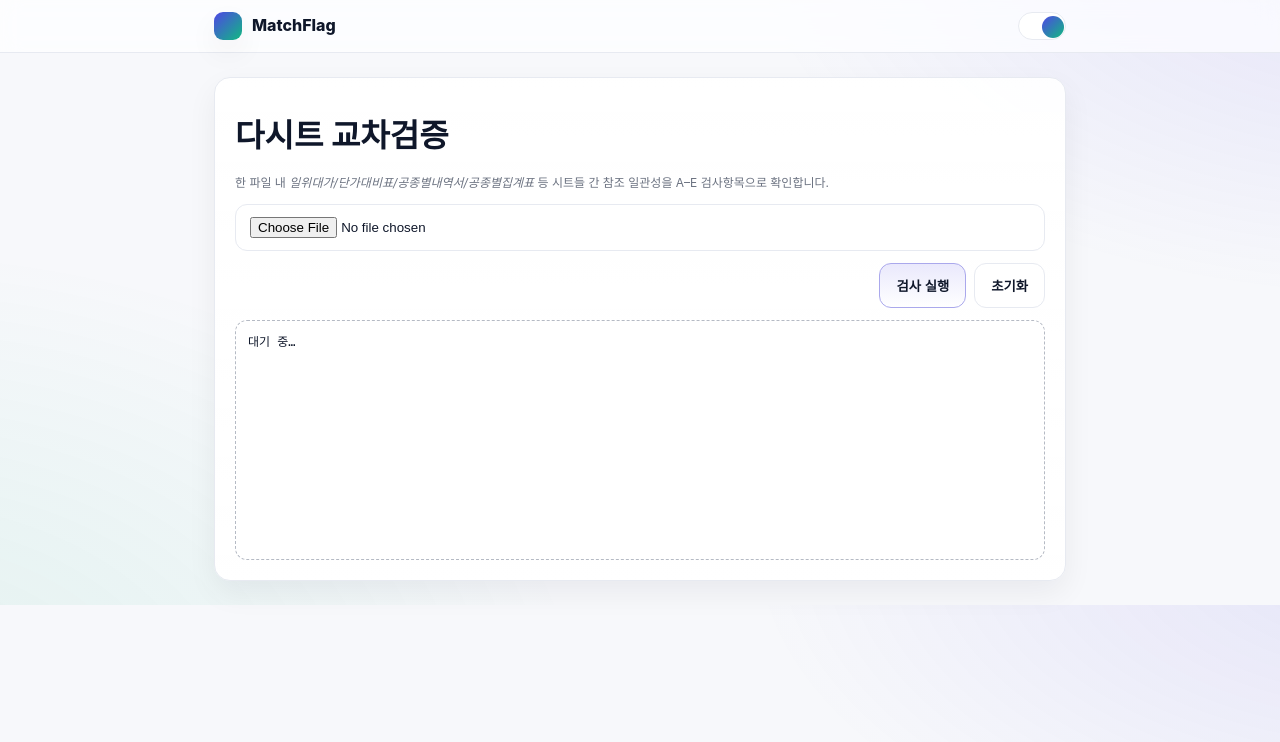
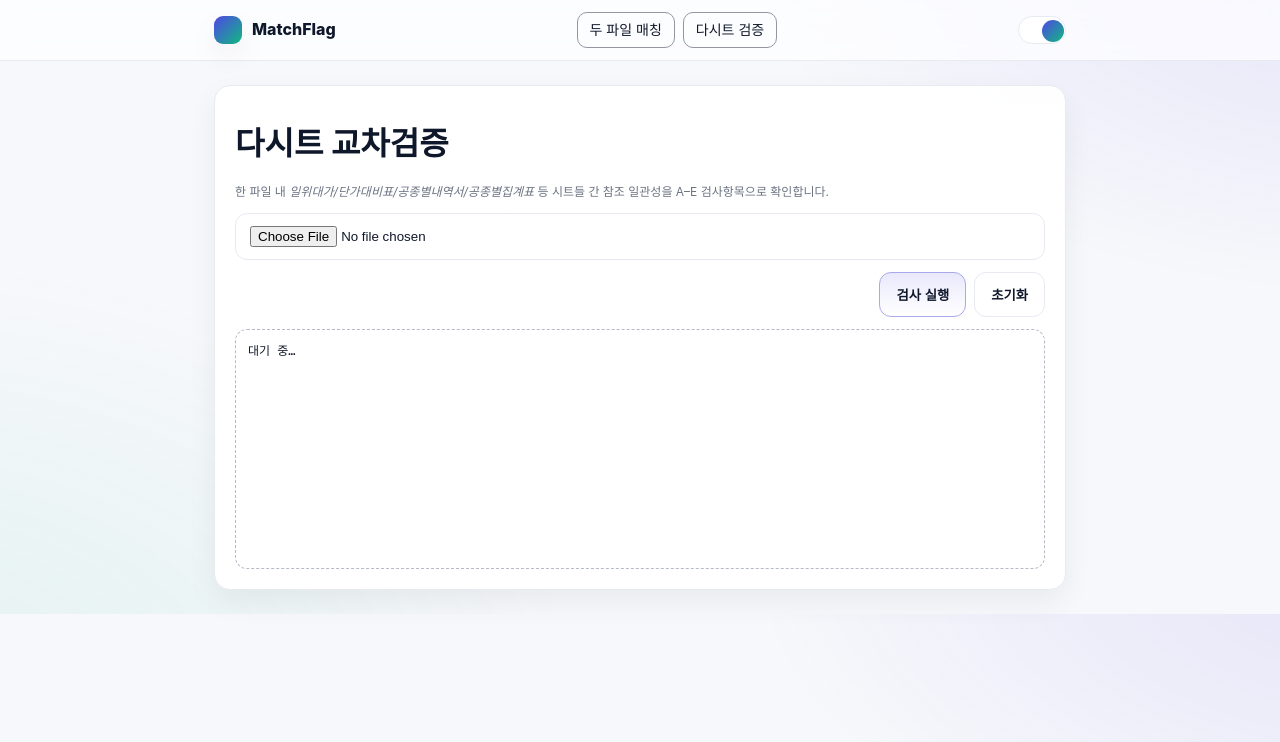
Before and after one commit to sunyou903/ver3-A-a-, a plain HTML site: page matchflag.html in a window 1280 px wide. Drawn offline with Linux system fonts and the light colour scheme.

Commit message:
Update matchflag.html

```diff
--- a/matchflag.html
+++ b/matchflag.html
@@ -16,7 +16,7 @@ var(--bg);
 color:var(--text); font-family:ui-sans-serif,-apple-system,Segoe UI,Roboto,Helvetica,Arial,"Apple SD Gothic Neo","Noto Sans KR","Malgun Gothic",sans-serif; line-height:1.6}
 .container{max-width:900px;margin:0 auto;padding:24px}
 .nav{position:sticky;top:0;z-index:40;backdrop-filter:saturate(180%) blur(10px);background:color-mix(in srgb,var(--panel) 70%, transparent);border-bottom:1px solid var(--border)}
-.nav-inner{display:flex;align-items:center;justify-content:space-between;padding:12px 24px}
+.nav-inner{display:flex;align-items:center;justify-content:space-between;padding:12px 24px;flex-wrap:wrap;gap:10px}
 .brand{display:flex;align-items:center;gap:10px;font-weight:800}
 .logo{width:28px;height:28px;border-radius:9px;background:linear-gradient(135deg,var(--brand),var(--accent));box-shadow:var(--shadow)}
 .toggle{width:48px;height:28px;border-radius:999px;border:1px solid var(--border);background:var(--panel);position:relative;cursor:pointer}
@@ -24,16 +24,17 @@ color:var(--text); font-family:ui-sans-serif,-apple-system,Segoe UI,Roboto,Helve
 .toggle.active .dot{transform:translateX(20px)}
 
 
+nav.links{display:flex;gap:8px;flex-wrap:wrap}
+nav.links a{padding:6px 12px;font-size:14px;border-radius:10px;text-decoration:none;color:var(--text);border:1px solid color-mix(in srgb,var(--border) 60%, var(--text));transition:.15s}
+nav.links a:hover{border-color:var(--brand);color:var(--brand)}
+
+
 .card{background:linear-gradient(180deg,color-mix(in srgb,var(--panel) 96%, transparent),var(--card));border:1px solid var(--border);border-radius:var(--radius);padding:20px;box-shadow:var(--shadow)}
 h1{font-size:clamp(22px,3vw,32px);margin:12px 0 6px}
-
-
 .file{width:100%;padding:12px 14px;border-radius:12px;border:1px solid var(--border);background:var(--panel);color:var(--text)}
 .btn{display:inline-flex;align-items:center;justify-content:center;gap:8px;padding:12px 16px;border-radius:12px;border:1px solid color-mix(in srgb,var(--brand) 40%, var(--border));background:linear-gradient(180deg,color-mix(in srgb,var(--brand) 12%, var(--card)),var(--card));color:var(--text);font-weight:700;cursor:pointer;transition:transform .08s ease,border-color .2s ease}
 .btn:hover{transform:translateY(-1px);border-color:var(--brand)}
 .btn.ghost{background:var(--panel);border-color:var(--border);font-weight:600}
-
-
 .log{height:240px;overflow:auto;border:1px dashed color-mix(in srgb,var(--muted) 40%, var(--border));border-radius:12px;background:var(--panel);padding:12px;font-family:ui-monospace, SFMono-Regular, Menlo, monospace;font-size:12px;white-space:pre-wrap}
 .hint{font-size:12px;color:var(--muted)}
 </style>
@@ -42,6 +43,10 @@ h1{font-size:clamp(22px,3vw,32px);margin:12px 0 6px}
 <header class="nav">
 <div class="nav-inner container">
 <div class="brand"><div class="logo" aria-hidden="true"></div>MatchFlag</div>
+<nav class="links">
+<a href="index.html">두 파일 매칭</a>
+<a href="matchflag.html">다시트 검증</a>
+</nav>
 <button id="themeBtn" class="toggle" aria-label="테마 전환"><span class="dot"></span></button>
 </div>
 </header>
@@ -73,7 +78,7 @@ setTheme2(localStorage.getItem('mf-theme') || (matchMedia('(prefers-color-scheme
 btn2.addEventListener('click',()=> setTheme2(root2.classList.contains('light')?'dark':'light'));
 
 
-// UX helpers (기존 matchflag.js가 전역 window.run()을 노출한다고 가정)
+// UX helpers
 const mfLog = document.getElementById('mfLog');
 document.getElementById('mfClear').addEventListener('click',()=>{ document.getElementById('mfFile').value=''; mfLog.textContent='초기화됨'; });
 document.getElementById('mfRun').addEventListener('click',()=>{ if(typeof window.run==='function'){ try{ window.run(); }catch(e){ mfLog.textContent='실행 중 오류: '+e.message; } } else { mfLog.textContent='(참고) matchflag.js가 로딩되면 여기서 실행을 위임합니다.'; } });
```
